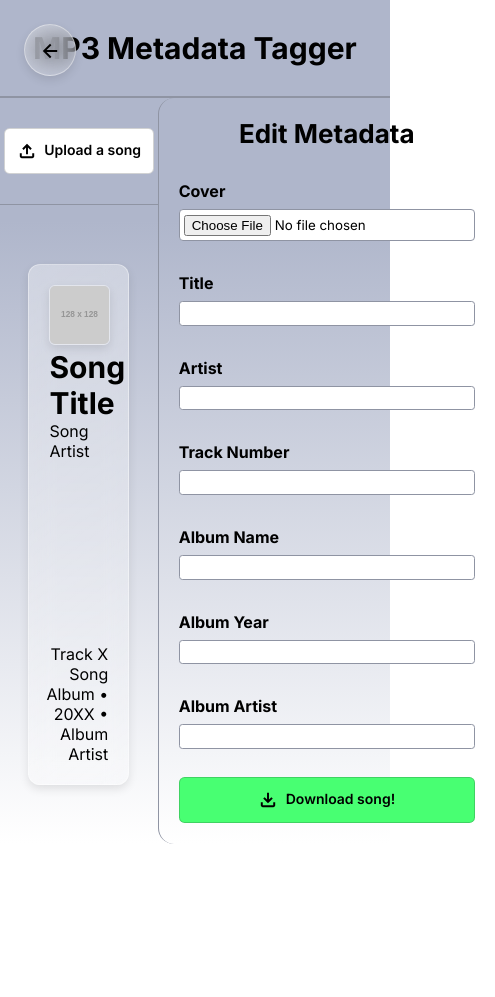
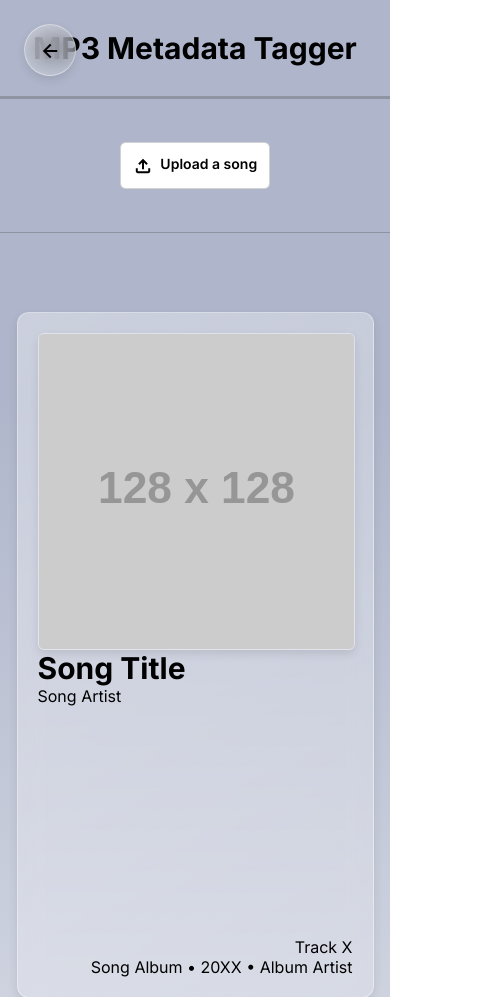
Before and after one commit to TypeError441/chimetools, a plain HTML site: page public/mp3-metadata-tagger/index.html in a window 390 px wide. Shown: the top 997 px of the page, 495 px wide, since content can reach past the window. Before the commit the page ends 844 px from the top, so only its background shows below. Drawn offline with Linux system fonts and the light colour scheme; placeholder pictures from the web are drawn by us.

Commit message:
Version 4.5.0
Ad mobile support for mp3-metadata-tagger

```diff
--- a/public/mp3-metadata-tagger/index.html
+++ b/public/mp3-metadata-tagger/index.html
@@ -28,8 +28,10 @@
                 <div class="preview-container">
                     <div class="preview-view">
                         <img src="https://placehold.co/128x128?text=Cover" alt="Preview album cover" class="preview-view-cover">
-                        <div class="preview-view-title">Song Title</div>
-                        <div class="preview-view-artist">Song Artist</div>
+                        <div class="preview-view-basic-info">
+                            <div class="preview-view-title">Song Title</div>
+                            <div class="preview-view-artist">Song Artist</div>
+                        </div>
                         <div class="preview-view-bottom">
                             <div class="preview-view-track">Track X</div>
                             <div class="preview-view-meta">
--- a/public/mp3-metadata-tagger/styles.css
+++ b/public/mp3-metadata-tagger/styles.css
@@ -164,7 +164,7 @@ img.icon { margin: 0 8px 0 12px; }
     box-shadow: 0 4px 10px rgba(0, 0, 0, 0.1);
     width: 50px;
     height: 50px;
-    position: absolute;
+    position: fixed;
     left: 1.5em;
     top: 1.5em;
     display: flex;
@@ -178,8 +178,89 @@ img.icon { margin: 0 8px 0 12px; }
 
 .exit > .icon { margin: 1px 0 0 0; }
 
-.version {
-    position: absolute;
-    left: 1em;
-    bottom: 1em;
+/* Mobile */
+@media (max-width: 1300px) {
+    .grid-container {
+        flex: 1 1 auto;
+        display: grid;
+        grid-template-rows: 16vh 100vh 100vh;
+        grid-template-columns: 1fr;
+        grid-template-areas:
+            "upload"
+            "preview"
+            "edit";
+        background-image: linear-gradient(#afb6cb 16.5%, #ffffff 100%);
+    }
+
+    .preview-view {
+        width: 90%;
+        height: fit-content;
+        display: flex;
+        flex-direction: row;
+    }
+
+    .upload-container {
+        border-top: 1px solid #8f94a3;
+    }
+
+    .edit-container {
+        border-top: 1px solid #8f94a3;
+        border-left: none;
+        border-radius: 0;
+    }
+
+    .preview-view-cover {
+        width: 50%;
+        border-radius: 6px;
+        border: 1px solid rgba(255, 255, 255, 0.4);
+        box-shadow: 0 4px 10px rgba(0, 0, 0, 0.1);
+    }
+
+    .preview-view-basic-info {
+        margin-left: 20px;
+    }
+
+    .preview-view-title {
+        font-weight: bold;
+        font-size: 30px;
+    }
+
+    .preview-view-bottom {
+        position: absolute;
+        bottom: 20px;
+        right: 20px;
+        text-align: right;
+    }
 }
+
+@media (max-width: 450px) {
+    .preview-view {
+        width: 90%;
+        height: 80%;
+        display: flex;
+        flex-direction: column;
+    }
+
+    .preview-view-basic-info {
+        margin: 0;
+    }
+
+    .preview-view-cover {
+        width: 100%;
+        border-radius: 6px;
+        border: 1px solid rgba(255, 255, 255, 0.4);
+        box-shadow: 0 4px 10px rgba(0, 0, 0, 0.1);
+    }
+
+    .preview-view-title {
+        font-weight: bold;
+        font-size: 30px;
+    }
+
+    .preview-view-bottom {
+        position: absolute;
+        bottom: 20px;
+        right: 20px;
+        text-align: right;
+    }
+}
--- a/public/version.json
+++ b/public/version.json
@@ -1 +1 @@
-{ "ver": "4.4.3" }
+{ "ver": "4.5.0" }
```
Also changed, not shown: public/styles.css (+13 -0 lines).
